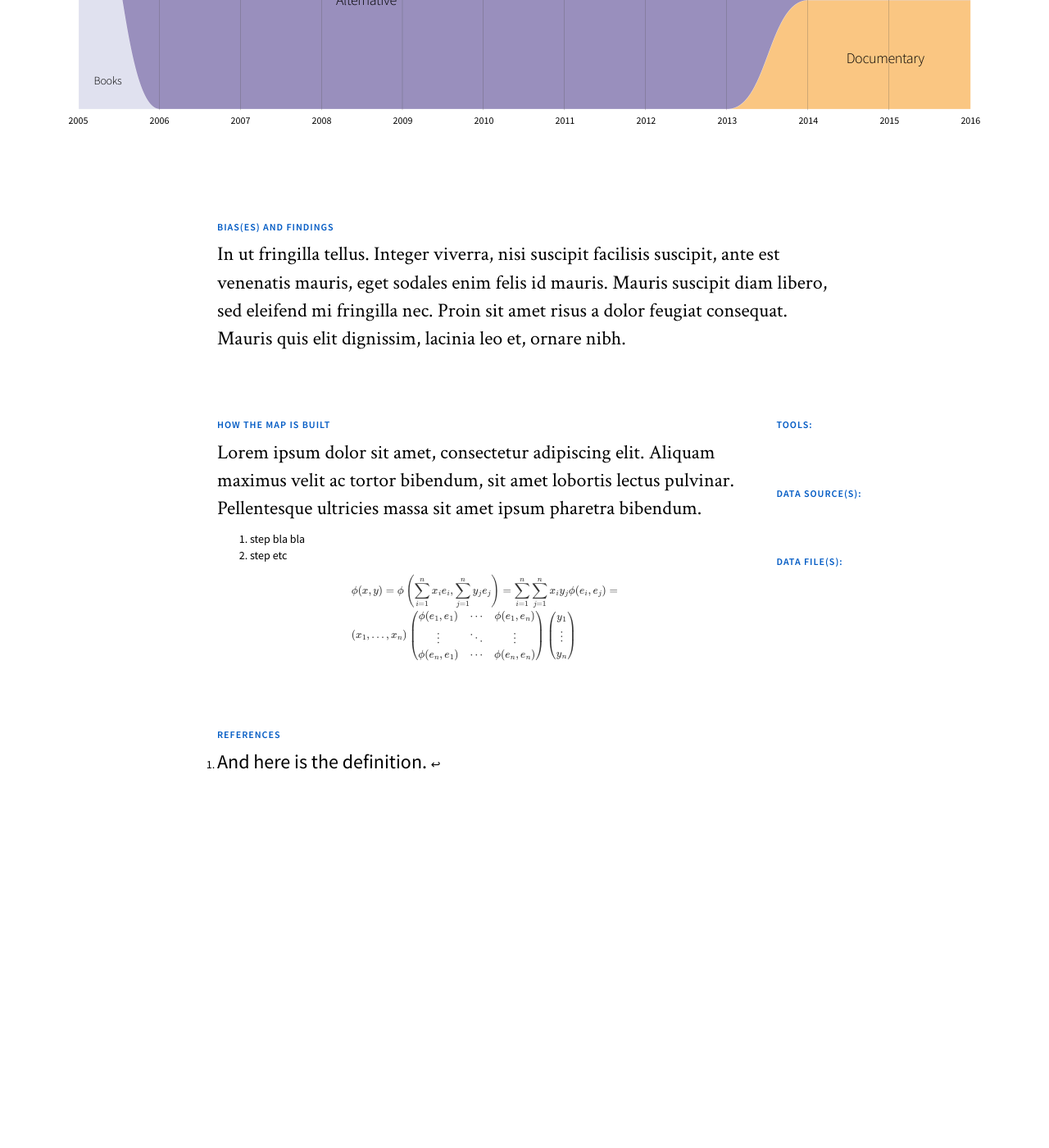
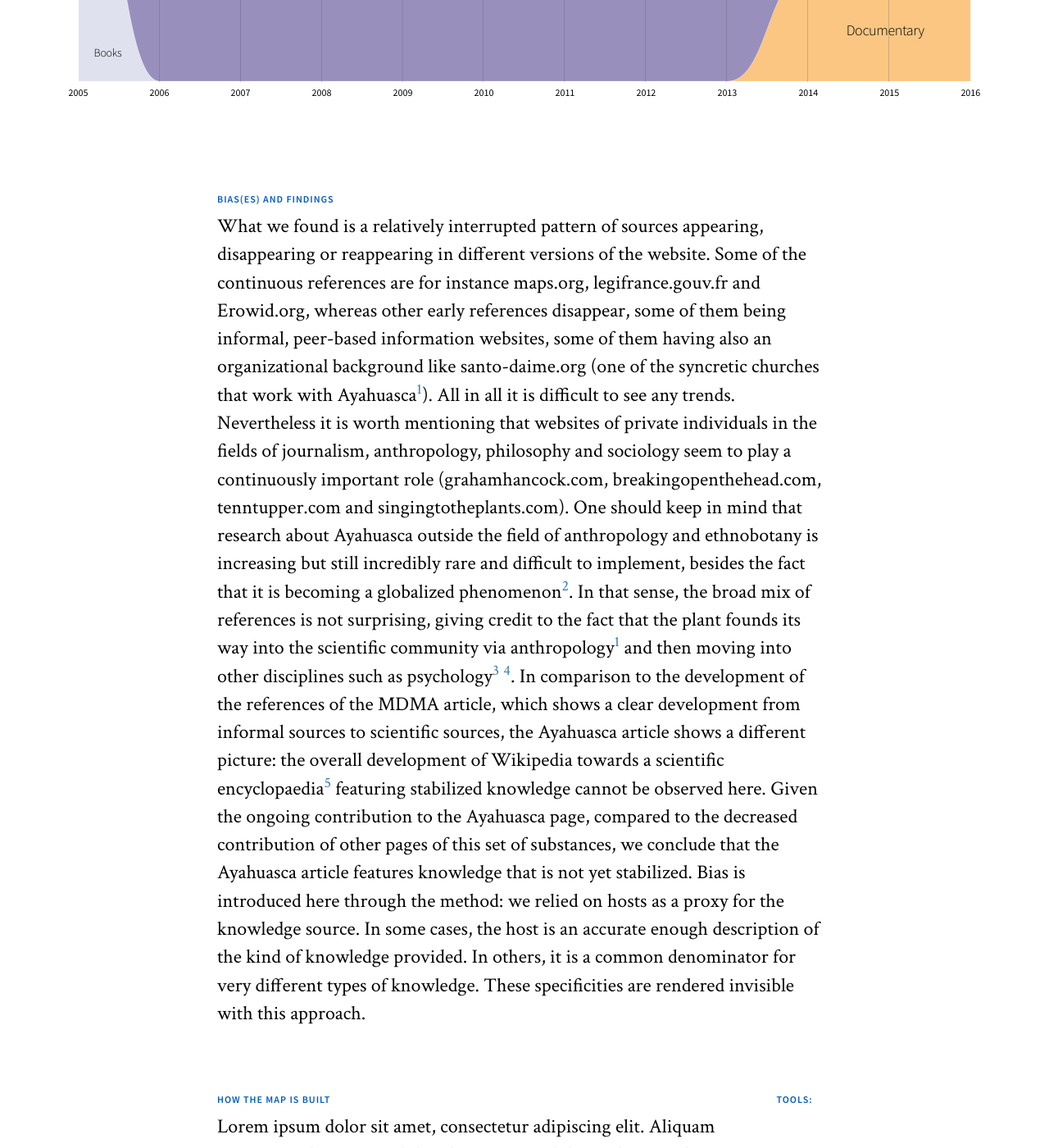
Before and after one commit to calibro/chemical-wiki, a Jekyll site: the page built from _explorations/2016-09-30-ayahuasca-references-hosts-mention-overtime.md, in a window 1280 px wide and 1400 px high, scrolled down 1135 px. Shown: the whole window at 82% size. Built offline with Jekyll 4.4.1, drawn with Linux system fonts in a browser that asks for light colours; formulas are drawn with MathJax 3; before the commit the page ends 2091 px from its top, so only the background shows below that; some of the changed text lies outside the part shown.

Commit message:
added texts

```diff
--- a/_explorations/2016-09-30-ayahuasca-references-hosts-mention-overtime.md
+++ b/_explorations/2016-09-30-ayahuasca-references-hosts-mention-overtime.md
@@ -15,8 +15,8 @@
 <div class="intro">
 ### Introduction and “How to read”
 
-Lorem ipsum dolor sit amet, consectetur adipiscing elit. Aliquam maximus velit ac tortor bibendum, sit amet lobortis lectus pulvinar. Pellentesque ultricies massa sit amet ipsum pharetra bibendum. Quisque luctus ex elit, sed semper elit pharetra vel. Donec luctus orci ante, eget tincidunt purus tempor vitae[^1].Cras imperdiet feugiat varius. Fusce condimentum justo vitae ante pulvinar vulputate et non metus. In ut fringilla tellus. Integer viverra, nisi suscipit facilisis suscipit, ante est venenatis mauris, eget sodales enim felis id mauris. Mauris suscipit diam libero, sed eleifend mi fringilla nec.
-Proin sit amet risus a dolor feugiat consequat. Mauris quis elit dignissim, lacinia leo et, ornare nibh.
+In order to examine the dynamics of knowledge sources over time, and changes in the authority of sources, we looked at the references of the Ayahuasca article. The references are used to justify and legitimate the information presented in the main article, and are thus a good indication for the dynamics of knowledge over time.
+The X-axis represents the years that the Wikipedia website already exists, from 2005-2016. The different sources appear on the Y-axis. Some of the references stayed over time in which case a fluctuation can be seen, otherwise they stop or new references appear.
 </div>
 
 <div class="protocol">
@@ -27,33 +27,28 @@
 1. step bla bla
 2. step etc
 
-$$
-\begin{align*}
-  & \phi(x,y) = \phi \left(\sum_{i=1}^n x_ie_i, \sum_{j=1}^n y_je_j \right)
-  = \sum_{i=1}^n \sum_{j=1}^n x_i y_j \phi(e_i, e_j) = \\
-  & (x_1, \ldots, x_n) \left( \begin{array}{ccc}
-      \phi(e_1, e_1) & \cdots & \phi(e_1, e_n) \\
-      \vdots & \ddots & \vdots \\
-      \phi(e_n, e_1) & \cdots & \phi(e_n, e_n)
-    \end{array} \right)
-  \left( \begin{array}{c}
-      y_1 \\
-      \vdots \\
-      y_n
-    \end{array} \right)
-\end{align*}
-$$
-
 </div>
 
 <div class="findings">
 ### Bias(es) and findings
 
-In ut fringilla tellus. Integer viverra, nisi suscipit facilisis suscipit, ante est venenatis mauris, eget sodales enim felis id mauris. Mauris suscipit diam libero, sed eleifend mi fringilla nec. Proin sit amet risus a dolor feugiat consequat. Mauris quis elit dignissim, lacinia leo et, ornare nibh.
+What we found is a relatively interrupted pattern of sources appearing, disappearing or reappearing in different versions of the website. Some of the continuous references are for instance maps.org, legifrance.gouv.fr and Erowid.org, whereas other early references disappear, some of them being informal, peer-based information websites, some of them having also an organizational background like santo-daime.org (one of the syncretic churches that work with Ayahuasca[^1]). All in all it is difficult to see any trends. Nevertheless it is worth mentioning that websites of private individuals in the fields of journalism, anthropology, philosophy and sociology seem to play a continuously important role (grahamhancock.com, breakingopenthehead.com, tenntupper.com and singingtotheplants.com). One should keep in mind that research about Ayahuasca outside the field of anthropology and ethnobotany is increasing but still incredibly rare and difficult to implement, besides the fact that it is becoming a globalized phenomenon[^2]. In that sense, the broad mix of references is not surprising, giving credit to the fact that the plant founds its way into the scientific community via anthropology[^1] and then moving into other disciplines such as psychology[^3] [^4].
+In comparison to the development of the references of the MDMA article, which shows a clear development from informal sources to scientific sources, the Ayahuasca article shows a different picture: the overall development of Wikipedia towards a scientific encyclopaedia[^5] featuring stabilized knowledge cannot be observed here. Given the ongoing contribution to the Ayahuasca page, compared to the decreased contribution of other pages of this set of substances, we conclude that the Ayahuasca article features knowledge that is not yet stabilized.
+Bias is introduced here through the method: we relied on hosts as a proxy for the knowledge source. In some cases, the host is an accurate enough description of the kind of knowledge provided. In others, it is a common denominator for very different types of knowledge. These specificities are rendered invisible with this approach.
+
 </div>
 
 <div class="references">
 ### References
 
-[^1]: And here is the definition.
+[^1]: Labate, Beatriz Caiuby; Cavnar, Clancy (2014): Ayahuasca shamanism in the Amazon and beyond. Oxford, New York: Oxford University Press (Oxford ritual studies).
+
+[^2]: Tupper, Kenneth W. (2008): The globalization of ayahuasca: harm reduction or benefit maximization? In: The International journal on drug policy 19 (4), S. 297–303. DOI: 10.1016/j.drugpo.2006.11.001.
+
+[^3]: Shanon, Benny (2002): The antipodes of the mind. Charting the phenomenology of the Ayahuasca experience. Oxford, New York: Oxford University Press.
+
+[^4]: de Rios, Marlene Dobkin; Grob, Charles S. (2005): Ayahuasca use in cross-cultural perspective. In: Journal of Psychoactive Drugs 37 (2), S. 119–121. DOI: 10.1080/02791072.2005.10399790.
+
+[^5]: Priedhorsky, R., Chen, J., Lam, S. T. K., Panciera, K., Terveen, L. and Riedl, J. 2007. Creating, Destroying, and Restoring Value in Wikipedia. GROUP ’07 Proceedings of the 2007 international ACM conference on Supporting group work: 259–268.
+
 </div>
```
Also changed, not shown: _explorations/2016-09-30-emcdda-watchlist-and-wikipedia-timeline.md (+6 -4 lines), _explorations/2016-09-30-evolution-of-title-of-the-article-mdma.md (+4 -5 lines), _explorations/2016-09-30-mdma-references-field-mentions-overtime.md (+7 -4 lines), _explorations/2016-09-30-mdma-references-hosts-mention-overtime.md (added, +48 -0 lines), _explorations/2016-09-30-mdma-references-organizations-mention-overtime.md (deleted, +0 -42 lines).
